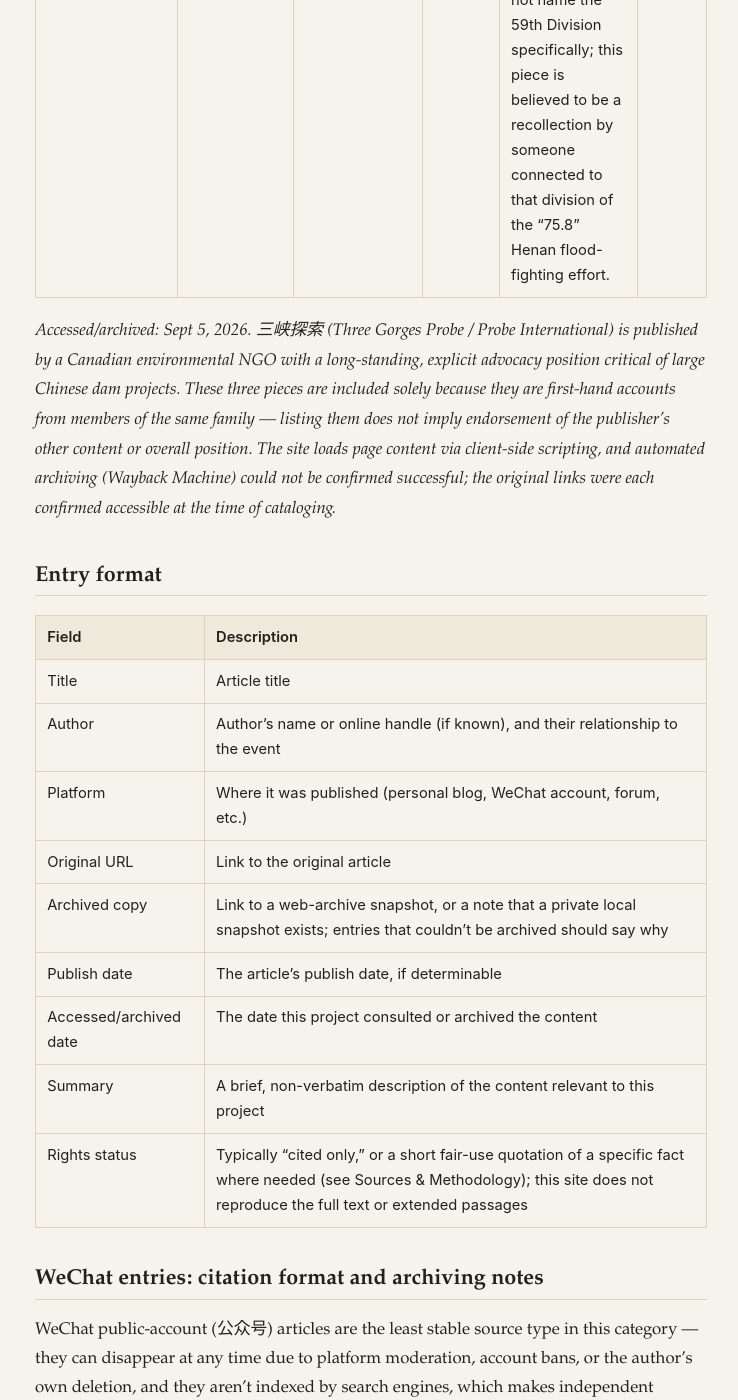
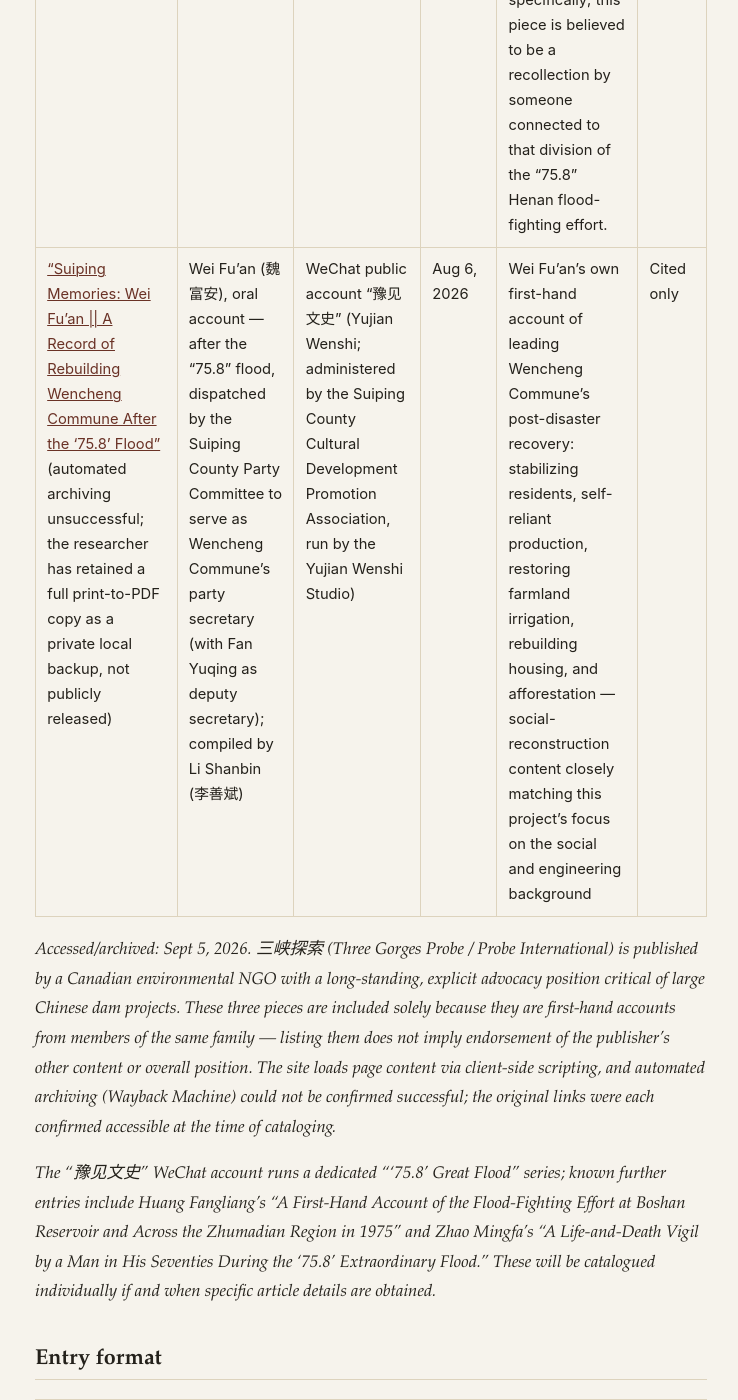
Before and after one commit to Banqiao758/Banqiao758.github.io, a Jekyll site: the page built from en/memoirs/online.md, in a window 1280 px wide and 1400 px high, scrolled down 2672 px. Shown: the whole window, without its empty margins (269-1007 px from the left). Built offline with Jekyll 4.4.1, drawn with Linux system fonts in a browser that asks for light colours.

Commit message:
Add Wei Fu'an's post-flood reconstruction account to Online Memories
Adds 【遂平记忆】魏富安 || 七五八洪灾后文城重建家园纪实 (WeChat account
"豫见文史", Aug 6, 2026), an oral account by Wei Fu'an, who was dispatched
by the Suiping County Party Committee to lead Wencheng Commune's
post-"75.8" recovery. Content centers on social reconstruction (production
self-reliance, irrigation restoration, housing, afforestation), matching
the project's focus on social/engineering background over casualty
figures.

Automated Wayback archiving failed (confirmed via availability API); the
researcher retained a print-to-PDF copy locally as a private backup per
the site's WeChat archiving fallback policy. No article text reproduced.

Also notes that this WeChat account runs a dedicated "75.8" series with
at least two further known entries (Huang Fangliang, Zhao Mingfa), to be
catalogued individually when specifics are obtained.

Co-Authored-By: Claude Sonnet 5 <noreply@anthropic.com>
Claude-Session: https://claude.ai/code/session_011K8hBuGivVWoMZaUZvczs4

```diff
--- a/en/memoirs/online.md
+++ b/en/memoirs/online.md
@@ -27,6 +27,7 @@ information and a brief summary only, not reproduced text — see
 | <a href="https://www.sanxiatansuo.com/index.html?index=view&vid=812">"A Family's Account of Witnessing the '75.8' Banqiao Reservoir Disaster," Part 3: "The Banqiao Reservoir Failure I Experienced"</a> | Kuang Li (匡立) | 三峡探索 (Three Gorges Probe / Probe International) | July 21, 2014 | Part 3 of the same series; Kuang Li's own first-hand recollection of the Banqiao Reservoir failure | Cited only |
 | <a href="http://www.bjn4a.org.cn/post.html?id=64ce1e3392c9df1279699388">"Miscellaneous Notes on the 60th Division's '75.8' Central Plains Flood-Fighting"</a> | Wang Xiaobing (王晓兵) | bjn4a.org.cn (site nature not fully confirmed; the domain and content suggest a military-unit/veterans' association site) | Aug 5, 2023 | Per this site's <a href="{{ '/en/archive/1975-central-condolence-telegrams/' | relative_url }}">Central condolence telegrams</a> document, the 60th Division's pontoon-bridge company took part in reinforcing the Boshan Reservoir during the crisis; this piece is believed to be a recollection by someone connected to that division of the "75.8" Central Plains flood-fighting effort. | Cited only |
 | <a href="http://www.bjn4a.org.cn/post.html?id=64d4c08892c9df12796998cd">"1975: On Leave, the 59th Division Ran Into the Henan Flood Fight"</a> | Yuan Nianqi (袁念琪) | bjn4a.org.cn (site nature not fully confirmed; the domain and content suggest a military-unit/veterans' association site) | Aug 10, 2023 | Per this site's <a href="{{ '/en/archive/1975-central-condolence-telegrams/' | relative_url }}">Central condolence telegrams</a> document, 23 division-level or higher PLA units took part in the Zhumadian flood fight, though that document does not name the 59th Division specifically; this piece is believed to be a recollection by someone connected to that division of the "75.8" Henan flood-fighting effort. | Cited only |
+| <a href="https://mp.weixin.qq.com/s/EiusHSBIYp6lICpa7zecvg">"Suiping Memories: Wei Fu'an &#124;&#124; A Record of Rebuilding Wencheng Commune After the '75.8' Flood"</a> (automated archiving unsuccessful; the researcher has retained a full print-to-PDF copy as a private local backup, not publicly released) | Wei Fu'an (魏富安), oral account &mdash; after the "75.8" flood, dispatched by the Suiping County Party Committee to serve as Wencheng Commune's party secretary (with Fan Yuqing as deputy secretary); compiled by Li Shanbin (李善斌) | WeChat public account "豫见文史" (Yujian Wenshi; administered by the Suiping County Cultural Development Promotion Association, run by the Yujian Wenshi Studio) | Aug 6, 2026 | Wei Fu'an's own first-hand account of leading Wencheng Commune's post-disaster recovery: stabilizing residents, self-reliant production, restoring farmland irrigation, rebuilding housing, and afforestation &mdash; social-reconstruction content closely matching this project's focus on the social and engineering background | Cited only |
 
 *Accessed/archived: Sept 5, 2026. 三峡探索 (Three Gorges Probe / Probe
 International) is published by a Canadian environmental NGO with a
@@ -38,6 +39,13 @@ position. The site loads page content via client-side scripting, and
 automated archiving (Wayback Machine) could not be confirmed successful;
 the original links were each confirmed accessible at the time of
 cataloging.*
+
+*The "豫见文史" WeChat account runs a dedicated "'75.8' Great Flood" series;
+known further entries include Huang Fangliang's "A First-Hand Account of
+the Flood-Fighting Effort at Boshan Reservoir and Across the Zhumadian
+Region in 1975" and Zhao Mingfa's "A Life-and-Death Vigil by a Man in His
+Seventies During the '75.8' Extraordinary Flood." These will be catalogued
+individually if and when specific article details are obtained.*
 
 ## Entry format
 
```
Also changed, not shown: memoirs/online.md (+5 -0 lines).
